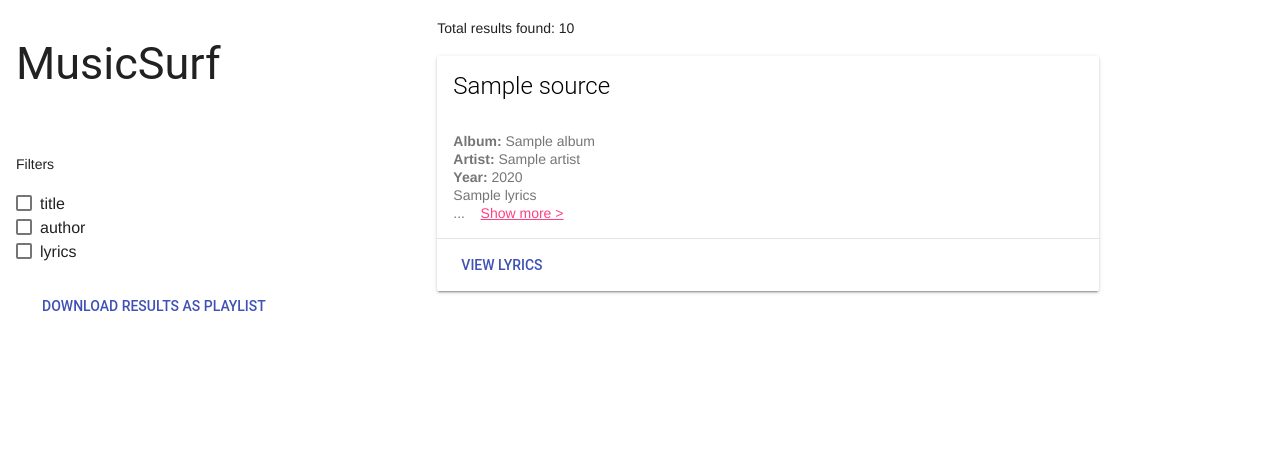
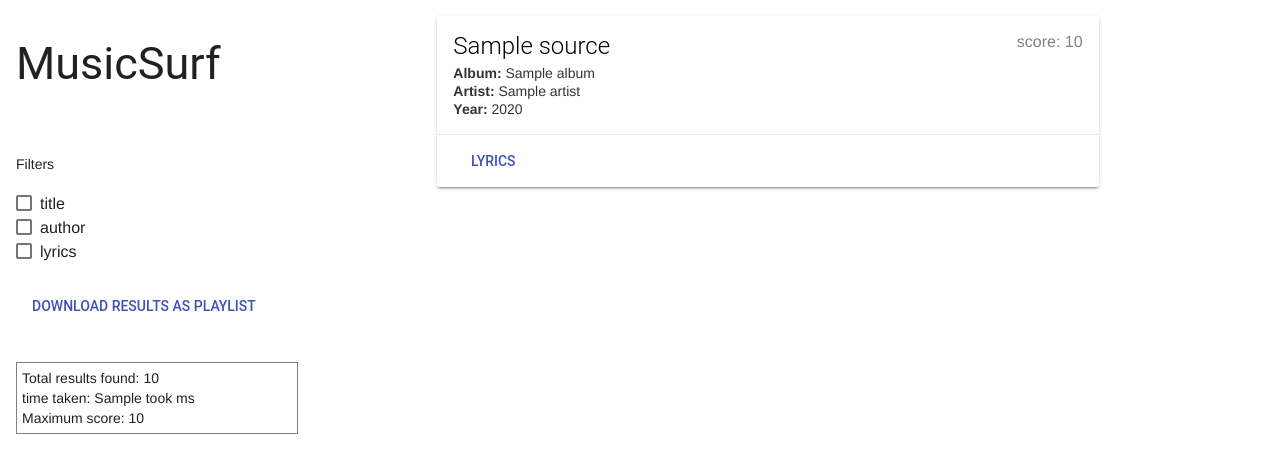
Before and after one commit to electron0zero/MusicSurf, a Flask app: template musicsurf/templates/index.html in a window 1280 px wide. Shown: the top 473 px of the page. Run offline with Flask 2, Linux system fonts and the light colour scheme; the template is opened without the code that fills it: values that come from a table or form of the project are taken from there, most other values are stand-ins (such as "Sample title", 1, 10 or a date in 2020); some libraries are stand-ins or nearby versions.

Commit message:
feat - stats, show/hide lyrics

```diff
--- a/musicsurf/templates/index.html
+++ b/musicsurf/templates/index.html
@@ -36,12 +36,21 @@
           </form>
             <!--Download results as Playlist-->
             {% if results['hits']['total'] > 0 %}
-                <button class="mdl-button mdl-button--colored mdl-js-button mdl-js-ripple-effect" style="margin:10px;" id="download">Download results as Playlist</button>
+                <button class="mdl-button mdl-button--colored mdl-js-button mdl-js-ripple-effect" style="margin:10px 0px 10px 0px;" id="download">Download results as Playlist</button>
                 <!--Proxy Tag for playlist data-->
                 <meta id="my_playlist_data" data-playlist="{{ playlist }}">
 
             {% endif %}
+
+            <div style="border: solid grey 1px; width:90%; margin-top:2rem; padding: 5px;">
+
+                Total results found: {{ results['hits']['total'] }} <br>
+                time taken: {{ results['took'] }} ms <br>
+                Maximum score: {{ results['hits']['max_score'] }}
+
+            </div>
           </div>
+
       </div>
 
       <!-- results section -->
@@ -56,37 +65,40 @@
                 {% endif %}
                 <!--else render results-->
                 {% if results['hits']['total'] > 0 %}
-                    <p>Total results found: {{ results['hits']['total'] }}</p>
+
+
 
                     <!--iterate through dictionary to render each result in mdl-card-->
                     {% for i in results['hits']['hits'] %}
-                        <div class="mdl-card mdl-shadow--2dp" style="width: 80%;">
+                        <div class="mdl-card mdl-shadow--2dp" style="width: 80%; min-height: 100px">
                             <div class="mdl-card__title">
-                                <h2 class="mdl-card__title-text">{{ i['_source']['title'] }}</h2>
+                                <h2 class="mdl-card__title-text" style="margin-bottom: -2rem;">{{ i['_source']['title'] }}</h2>
                             </div>
-                            <div class="mdl-card__supporting-text">
+                            <div class="mdl-card__supporting-text" style="color: rgba(0, 0, 0, 0.8);">
+                                <!--<b style="float: right; color: grey;">Score:</b> {{ i['_source']['_score'] }}<br>-->
                                 <b>Album:</b> {{ i['_source']['album'] }}<br>
                                 <b>Artist:</b> {{ i['_source']['artist'] }}<br>
                                 <b>Year:</b> {{ i['_source']['year'] }}<br>
                                 {% if  i['_source']['lyrics'] != '' %}
-                                    {{ i['_source']['lyrics'][0:200] }}
-                                    <div id="lyricsFull">
-                                        <!--show first few lines of lyrics-->
-                                        {{ i['_source']['lyrics'][200:] }}
+                                    <div id="lyricsFull{{ i['_id'] }}" style="display: none; font-size: 0.9rem; max-height: 30rem; overflow-y: scroll; margin-top: 10px;">
+                                        <pre>{{ i['_source']['lyrics'] }}</pre>
                                     </div>
-                                    <!--INCOMPLETE - show full lyrics by expending the card-->
-                                    <!--<a id="lyricsFullButton_{{ i['_id'] }}" onclick="$('div#lyricsFull').slideToggle()"> view lyrics</a>-->
                                 {% endif %}
 
                             </div>
                             <!--play song button. need to link it to music player-->
+                            {% if  i['_source']['lyrics'] != '' %}
                             <div class="mdl-card__actions mdl-card--border">
                                 <!--<a class="mdl-button mdl-button--colored mdl-js-button mdl-js-ripple-effect" href="{{ i['_source']['path'] }}">
                                 Play
                                 </a>-->
-                                <a class="mdl-button mdl-button--colored mdl-js-button mdl-js-ripple-effect" href="#">
-                                View Lyrics
+                                <a class="mdl-button mdl-button--colored mdl-js-button mdl-js-ripple-effect lyricsButton" onclick="showLyrics({{ i }})">
+                                Lyrics
                                 </a>
+                            </div>
+                            {% endif %}
+                            <div class="mdl-card__menu" style="color: grey">
+                                score: {{ i['_score'] }}
                             </div>
                         </div><br>
                     {% endfor %}
@@ -99,45 +111,11 @@
 
     <!-- ****** JavaScript ******** -->
     <script>
-
-    $(document).ready(function() {
-        // Configure/customize these variables.
-        var showChar = 100;  // How many characters are shown by default
-        var ellipsestext = "...";
-        var moretext = "Show more >";
-        var lesstext = "Show less";
-
-
-        $("#lyricsFull").each(function() {
-            var content = $(this).html();
-
-            if(content.length > showChar) {
-
-                var c = content.substr(0, showChar);
-                var h = content.substr(showChar, content.length - showChar);
-
-                var html = c + '<span class="moreellipses">' + ellipsestext+ '&nbsp;</span><span class="morecontent"><span>' + h + '</span>&nbsp;&nbsp;<a href="" class="morelink">' + moretext + '</a></span>';
-
-                $(this).html(html);
-            }
-
-        });
-
-        $("#lyricsFull").click(function(){
-            if($(this).hasClass("less")) {
-                $(this).removeClass("less");
-                $(this).html(moretext);
-            } else {
-                $(this).addClass("less");
-                $(this).html(lesstext);
-            }
-            $(this).parent().prev().toggle();
-            $(this).prev().toggle();
-            return false;
-        });
-    });
-</script>
-<script>
+    var showLyrics = function(i){
+    $("#lyricsFull"+i._id).slideToggle();
+    }
+    </script>
+    <script>
         // Source: http://thiscouldbebetter.wordpress.com/2012/12/18/loading-editing-and-saving-a-text-file-in-html5-using-javascrip/
         $("#download").on("click", function() {
             //console.log("download");
```
